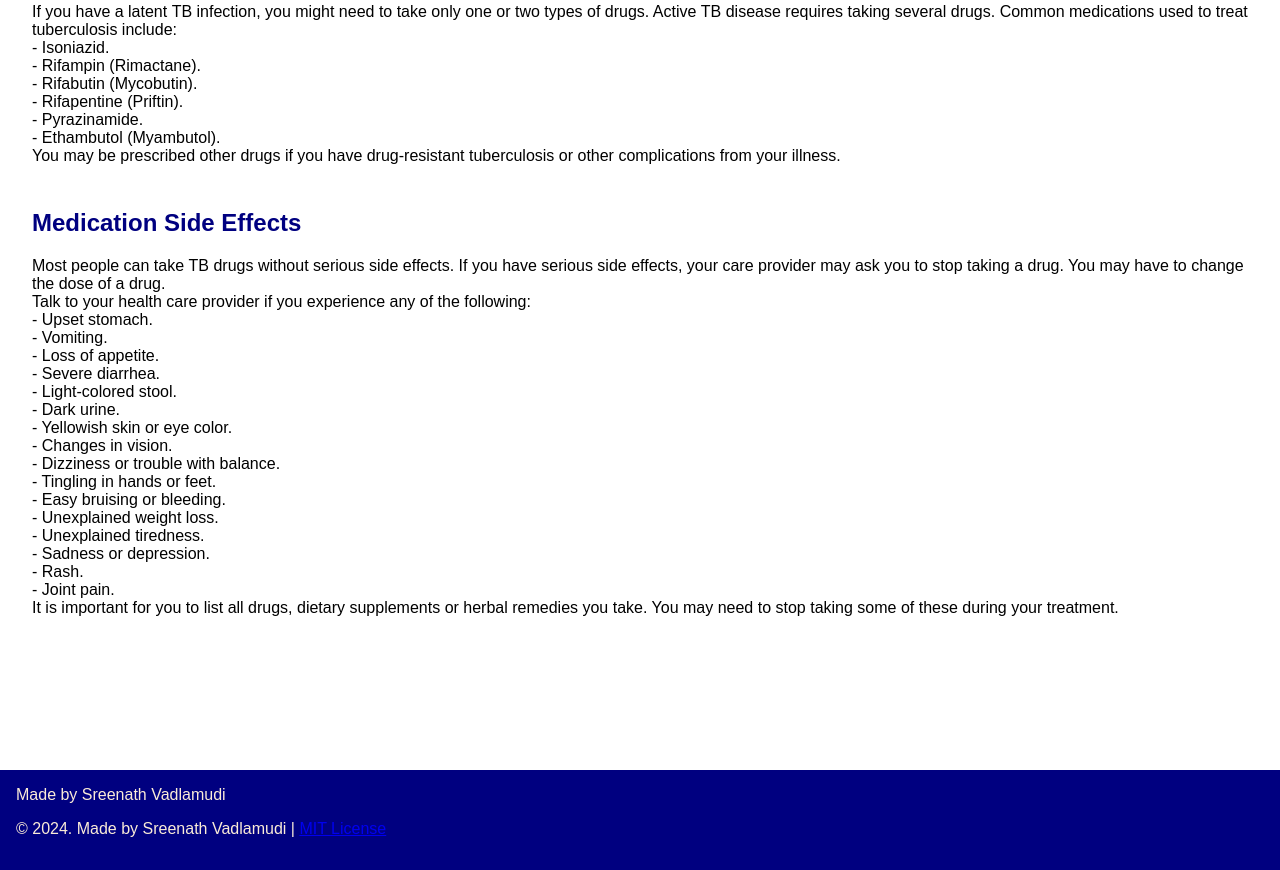
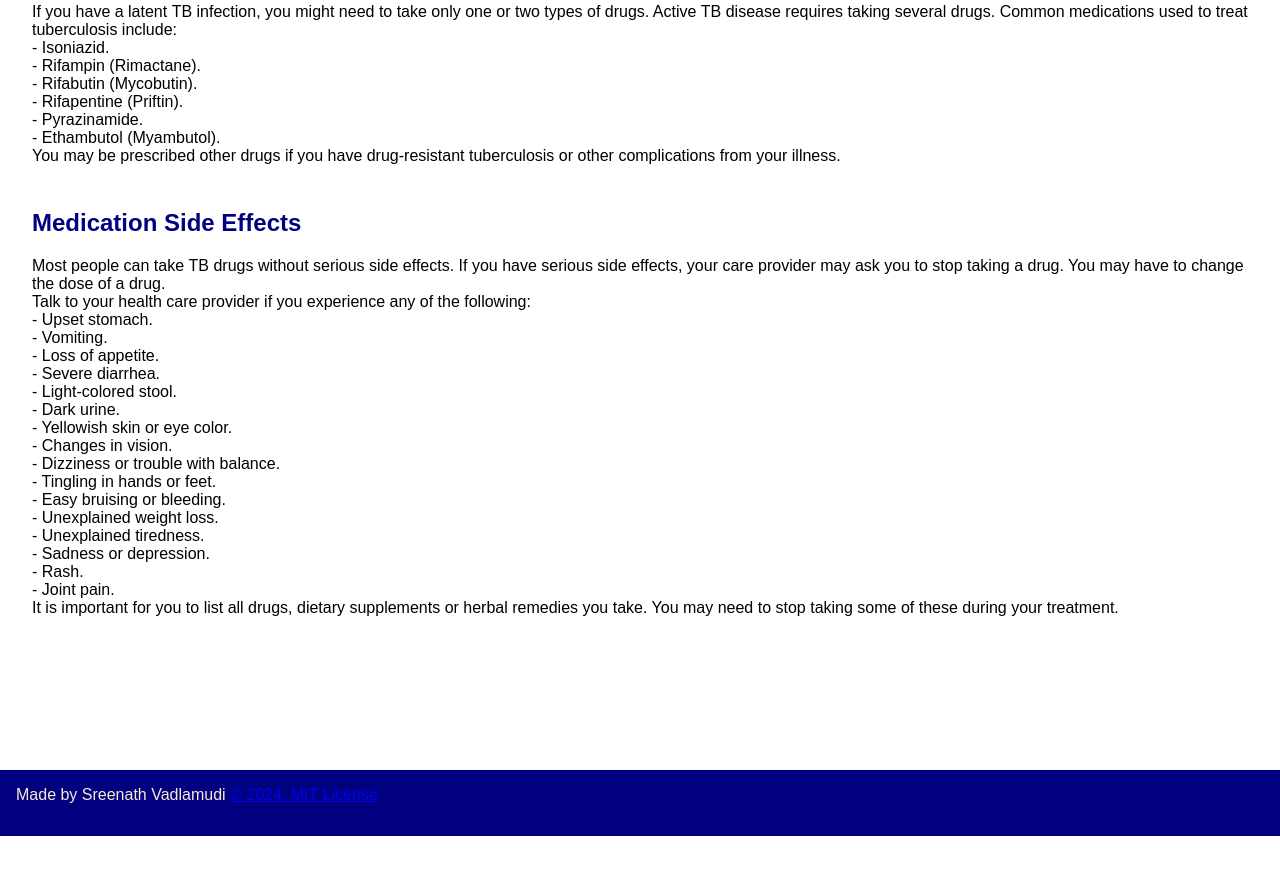
Before and after one commit to TubercuLens/tuber, a plain HTML site: page index.html in a window 1280 px wide. Shown: the part 2169-3039 px from the top of the page. After the commit the page ends 3005 px from the top, so only its background shows below. Drawn offline with Linux system fonts and the light colour scheme.

Commit message:
Update index.html

```diff
--- a/index.html
+++ b/index.html
@@ -150,8 +150,8 @@
     <footer>
         Made by Sreenath Vadlamudi
 
-        <p>&copy; 2024. Made by Sreenath Vadlamudi |
-    <a href="https://opensource.org/license/MIT" target="_blank">MIT License</a></p>
+
+    <a href="https://opensource.org/license/MIT" target="_blank">&copy; 2024. MIT License</a></p>
 
     </footer>
 </body>
```
